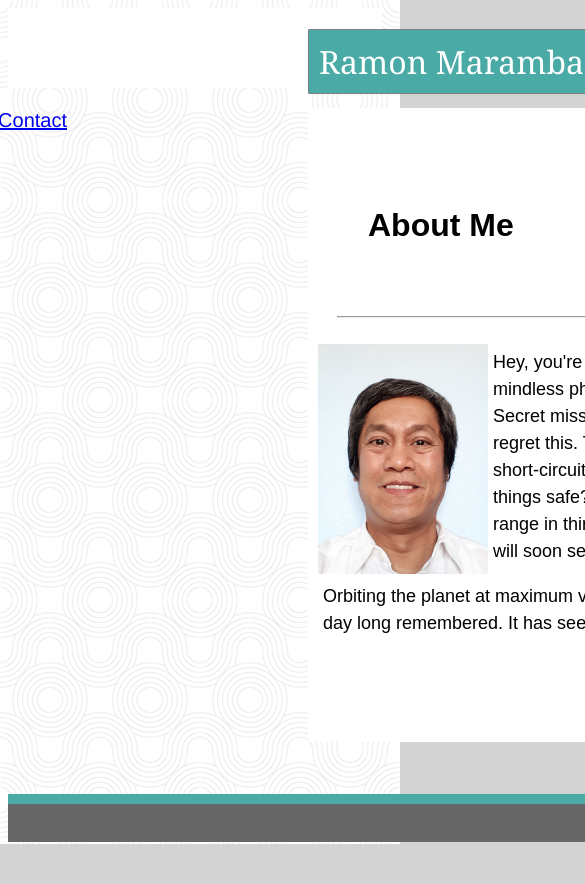
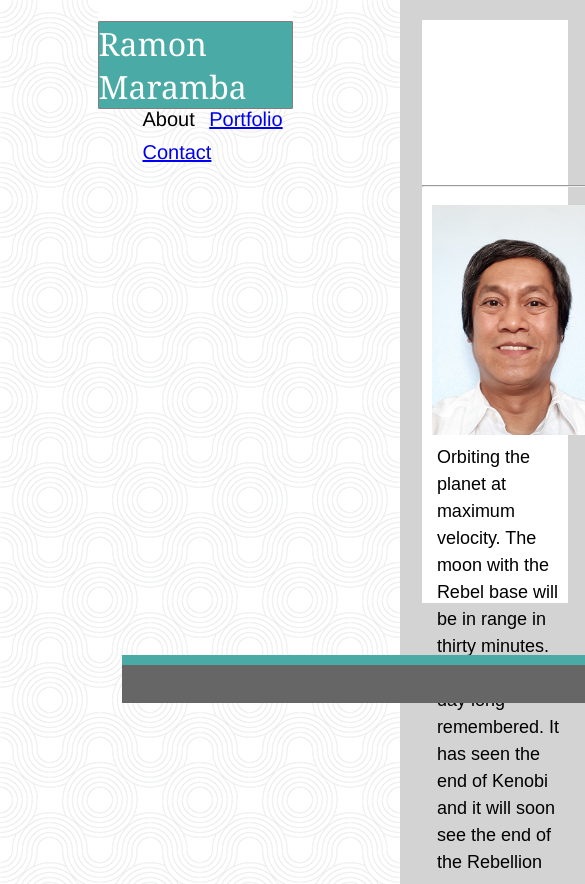
Before and after one commit to MonMaramba/Responsive-Portfolio, a plain HTML site: page index.html in a window 390 px wide. Shown: the top 884 px of the page, 585 px wide, since content can reach past the window. Before the commit the page ends 844 px from the top, so only its background shows below. Drawn offline with Linux system fonts and the light colour scheme.

Commit message:
header working

```diff
--- a/assets/css/style.css
+++ b/assets/css/style.css
@@ -94,7 +94,7 @@ img {
 p {
     display: inline-block;
     position: absolute;
-    float: right;
+
     top: 10 px;
     margin: 0 auto;
     font-family: 'Arial', 'Helvetica Neue', Helvetica, sans-serif;;
@@ -333,7 +333,7 @@ h1 {
     position: relative;
     left: 50%;
     height: 30px;
-    length: 90px;
+
     background-color: #4aaaa5;
     border-radius: 5px;
     border: 1px solid #dddddd;
@@ -341,12 +341,9 @@ h1 {
 
 /*homework 2 */
 
-@media screen (max-width: 980px) {
+@media screen and (max-width: 980px) {
     * {
         margin: 0;
-        padding: 0;
-        box-sizing: border-box;
-
 
     }
     #headingcontainer {
@@ -371,10 +368,10 @@ h1 {
 
     #navigation {
 
-        float: right;
+
         position: relative;
         display: inline;
-        right: 310px;
+        right: 0;
         top: 15px;
     }
 
@@ -382,13 +379,18 @@ h1 {
     body {
         width: 50%;
         margin: 0 auto;
+        padding-left: 0;
 
     }
 
     #wrapper {
         width: 75%;
+        margin: 0 auto !important;
     }
 
+    #content {
+        margin: 0;
+    }
     #foot {
         margin: 0 auto;
         position: relative;
```
